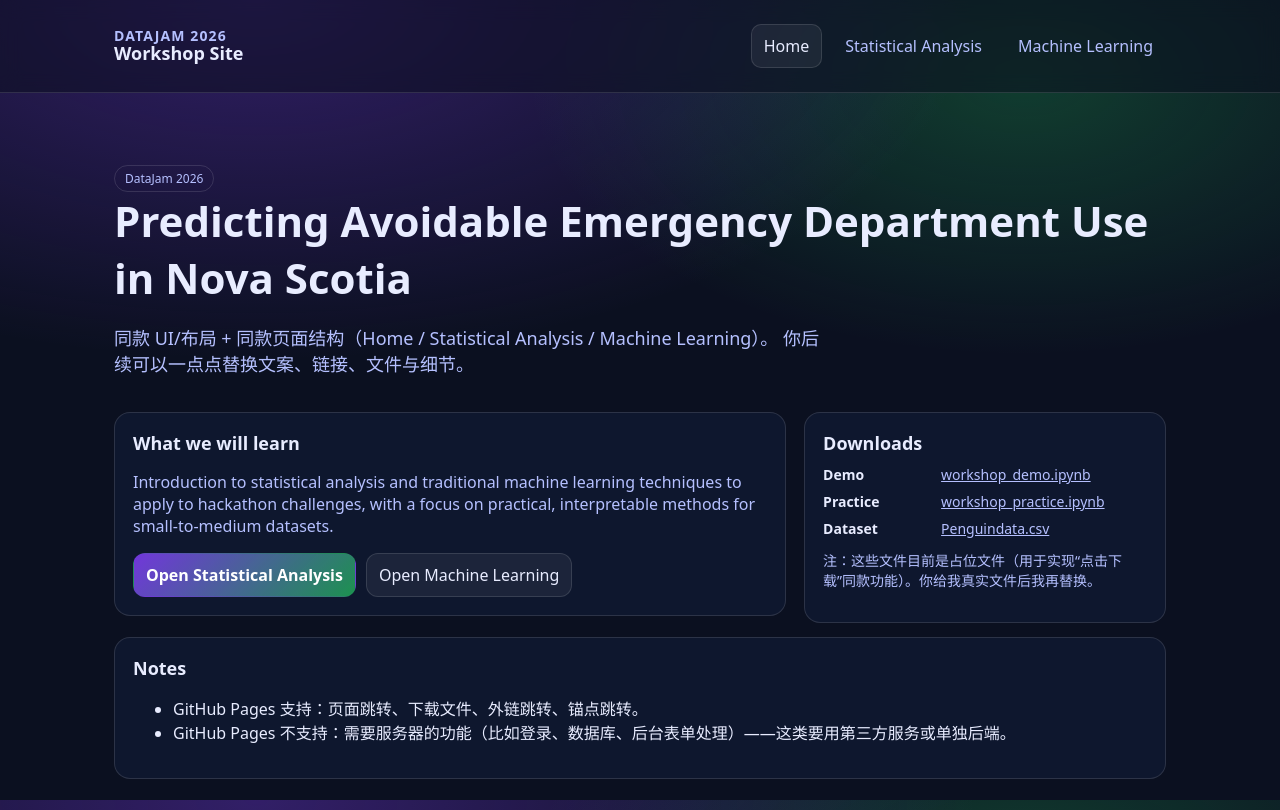
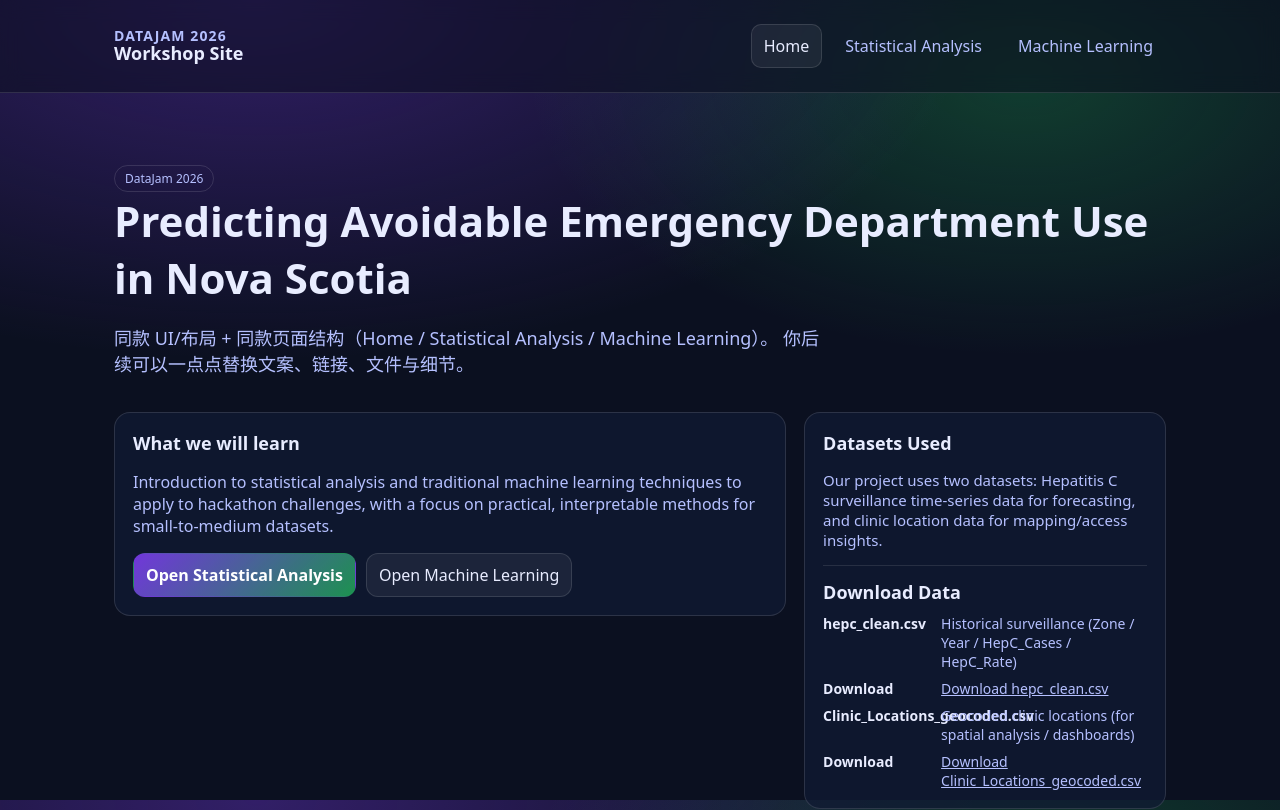
Before and after one commit to A00488698/datajam2026, a React (Vite) app: page / in a window 1280 px wide. Shown: the top 810 px of the page. Built offline with nearby package versions, Linux system fonts and the light colour scheme.

Commit message:
Home: describe two datasets + add Google Drive download links

```diff
--- a/src/pages/Home.tsx
+++ b/src/pages/Home.tsx
@@ -31,24 +31,38 @@ export default function Home() {
         </div>
 
         <div className="card">
-          <h2>Downloads</h2>
+          <h2>Datasets Used</h2>
+          <p className="lead" style={{ fontSize: 15 }}>
+            Our project uses two datasets: Hepatitis C surveillance time-series data for forecasting, and clinic location
+            data for mapping/access insights.
+          </p>
+
+          <div className="divider" />
+
+          <h2>Download Data</h2>
           <div className="kv">
-            <b>Demo</b>
-            <a href="/notebooks/workshop_demo.ipynb" download>
-              workshop_demo.ipynb
+            <b>hepc_clean.csv</b>
+            <span>Historical surveillance (Zone / Year / HepC_Cases / HepC_Rate)</span>
+            <b>Download</b>
+            <a
+              href="https://drive.google.com/uc?export=download&id=1yocVmZa5w5jyQFKd24CGpOiY_UGPkRJ4"
+              target="_blank"
+              rel="noreferrer"
+            >
+              Download hepc_clean.csv
             </a>
-            <b>Practice</b>
-            <a href="/notebooks/workshop_practice.ipynb" download>
-              workshop_practice.ipynb
-            </a>
-            <b>Dataset</b>
-            <a href="/Penguindata.csv" download>
-              Penguindata.csv
+
+            <b>Clinic_Locations_geocoded.csv</b>
+            <span>Geocoded clinic locations (for spatial analysis / dashboards)</span>
+            <b>Download</b>
+            <a
+              href="https://drive.google.com/uc?export=download&id=14kRTjxwoYwOn9oyINSf4sPjyCa9HqgMr"
+              target="_blank"
+              rel="noreferrer"
+            >
+              Download Clinic_Locations_geocoded.csv
             </a>
           </div>
-          <p className="lead" style={{ fontSize: 14, marginTop: 12 }}>
-            注：这些文件目前是占位文件（用于实现“点击下载”同款功能）。你给我真实文件后我再替换。
-          </p>
         </div>
       </div>
 
```
